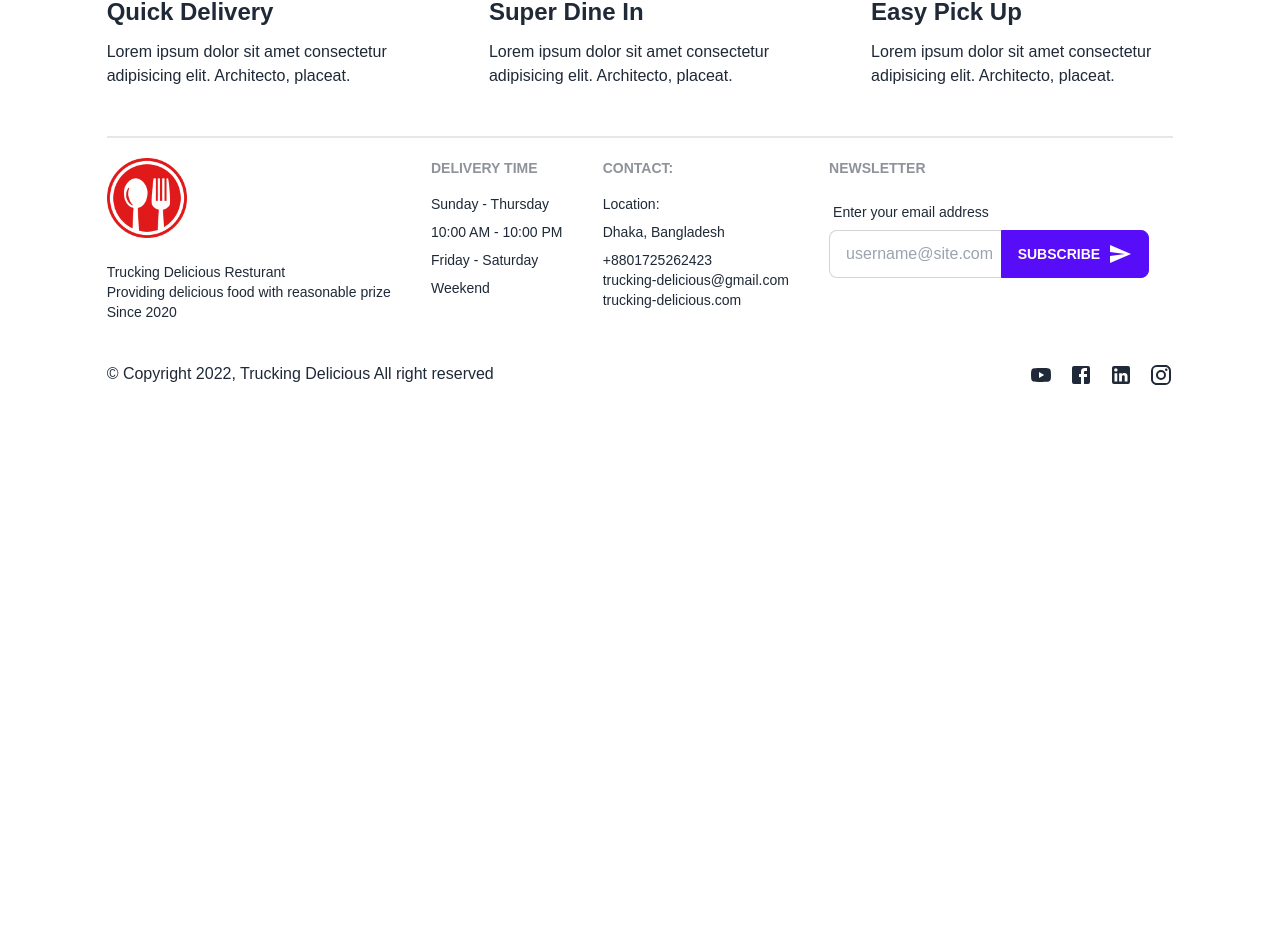
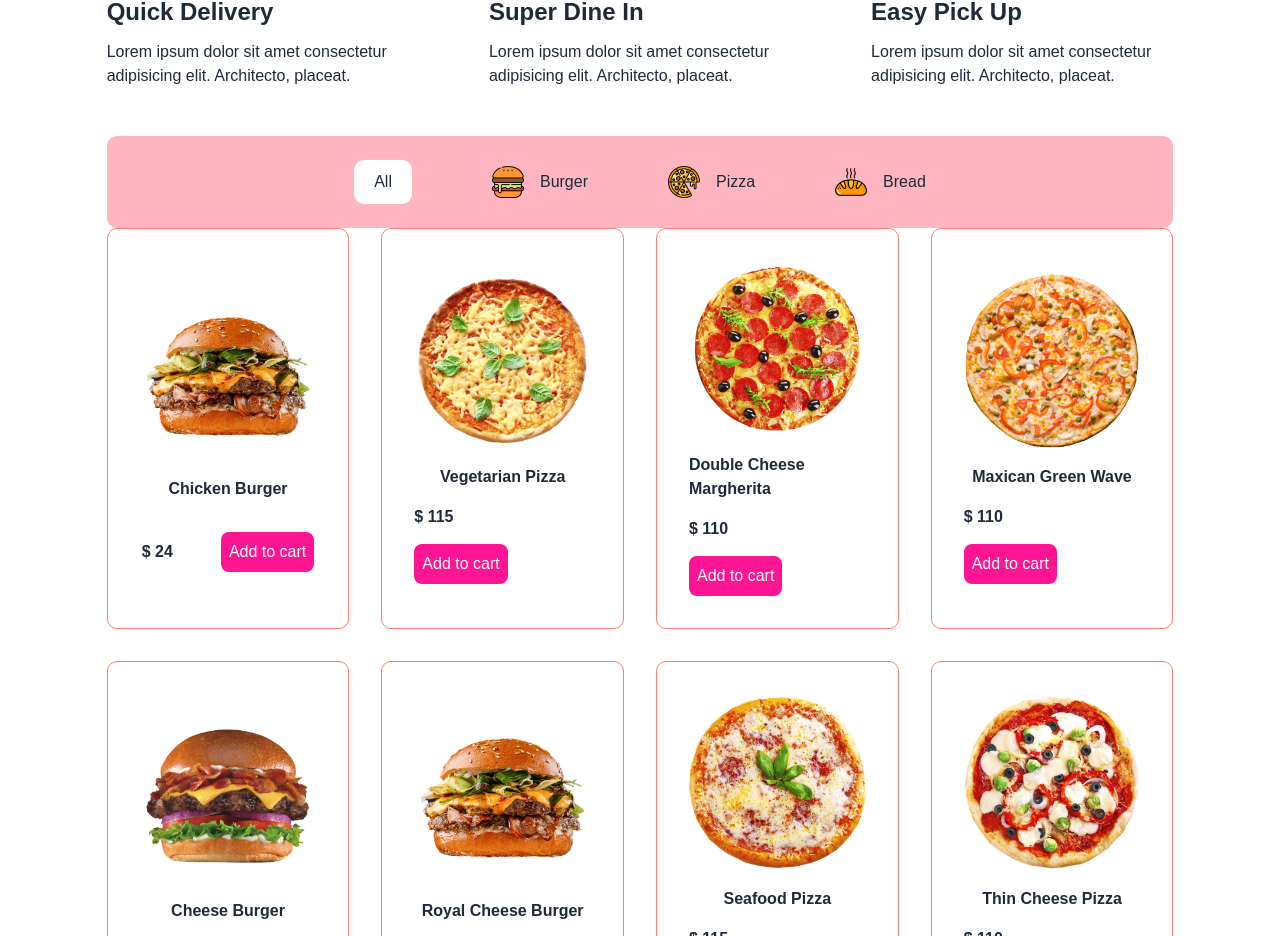
Before and after one commit to ruhulamin111/trucking-delicious, a React (Create React App) app: page / in a window 1280 px wide. Shown: the part 1635-2571 px from the top of the page. Before the commit the page ends 2022 px from the top, so only its background shows below. Built offline with nearby package versions, Linux system fonts and the light colour scheme.

Commit message:
food show

```diff
--- a/src/assets/fake-data/products.js
+++ b/src/assets/fake-data/products.js
@@ -13,7 +13,7 @@ import product_03_image_03 from "../images/product_3.3.jpg";
 
 import product_04_image_01 from "../images/product_4.1.jpg";
 import product_04_image_02 from "../images/product_4.2.jpg";
-import product_04_image_03 from "../images/product_4.3.jpg";
+import product_04_image_03 from "../images/product_4.3.png";
 
 import product_05_image_01 from "../images/product_04.jpg";
 import product_05_image_02 from "../images/product_08.jpg";
--- a/src/components/UI/FoodCard/FoodCard.js
+++ b/src/components/UI/FoodCard/FoodCard.js
@@ -1,10 +1,22 @@
 import React from 'react'
+import { Link } from 'react-router-dom';
 import '../../../styles/FoodCard.css'
 
-const FoodCard = () => {
+const FoodCard = ({ item }) => {
+    const { id, title, price, image01 } = item;
+
     return (
-        <div>
-
+        <div className='food_card_item'>
+            <div className='food_card_item_img'>
+                <img src={image01} alt="" />
+            </div>
+            <div className='food_card_item_title'>
+                <h5><Link to={`/foods/${id}`} >{title}</Link></h5>
+            </div>
+            <div className='food_card_item_price'>
+                <span>$ {price}</span>
+                <button className='home_button'>Add to cart</button>
+            </div>
         </div>
     )
 }
--- a/src/pages/AllFoods.jsx
+++ b/src/pages/AllFoods.jsx
@@ -1,11 +1,36 @@
 import React from 'react'
 import '../styles/AllFoods.css'
+import category1 from '../assets/images/hamburger.png'
+import category2 from '../assets/images/pizza.png'
+import category3 from '../assets/images/bread.png'
+import { ProductionQuantityLimits } from '@mui/icons-material'
+import data from '../assets/fake-data/products'
+import FoodCard from '../components/UI/FoodCard/FoodCard'
 
 const AllFoods = () => {
     return (
         <div>
             <div className='food_list'>
-
+                <button className='active_food'>All</button>
+                <button className='food_list_item'>
+                    <img src={category1} alt="" />
+                    Burger
+                </button>
+                <button className='food_list_item'>
+                    <img src={category2} alt="" />
+                    Pizza
+                </button>
+                <button className='food_list_item'>
+                    <img src={category3} alt="" />
+                    Bread
+                </button>
+            </div>
+            <div className='all_food_section'>
+                {
+                    data.map((item, i) =>
+                        <FoodCard item={item} />
+                    )
+                }
             </div>
 
         </div>
--- a/src/styles/AllFoods.css
+++ b/src/styles/AllFoods.css
@@ -0,0 +1,31 @@
+.food_list {
+    background-color: lightpink;
+    border-radius: 10px;
+    display: flex;
+    justify-content: center;
+    align-items: center;
+    gap: 5rem;
+    padding: 1.5rem 0;
+}
+
+.food_list_item {
+    display: flex;
+    align-items: center;
+    gap: 1rem;
+}
+
+.food_list_item img {
+    height: 2rem;
+}
+
+.active_food {
+    background-color: white;
+    padding: 10px 20px;
+    border-radius: 10px;
+}
+
+.all_food_section {
+    display: grid;
+    grid-template-columns: repeat(4, 1fr);
+    gap: 2rem;
+}
--- a/src/styles/FoodCard.css
+++ b/src/styles/FoodCard.css
@@ -0,0 +1,30 @@
+.food_card_item {
+    border: 1px solid salmon;
+    border-radius: 10px;
+    padding: 2rem;
+    display: flex;
+    flex-direction: column;
+    align-items: center;
+    justify-content: center;
+}
+
+.food_card_item_img img {
+    width: 100%;
+    display: flex;
+    justify-content: center;
+    transition: .5s;
+}
+
+.food_card_item_img:hover img {
+    transform: scale(.8);
+}
+
+.food_card_item_title {
+    font-weight: bold;
+    margin: 1rem 0;
+}
+
+.food_card_item_price span {
+    margin-right: 3rem;
+    font-weight: bolder;
+}
```
